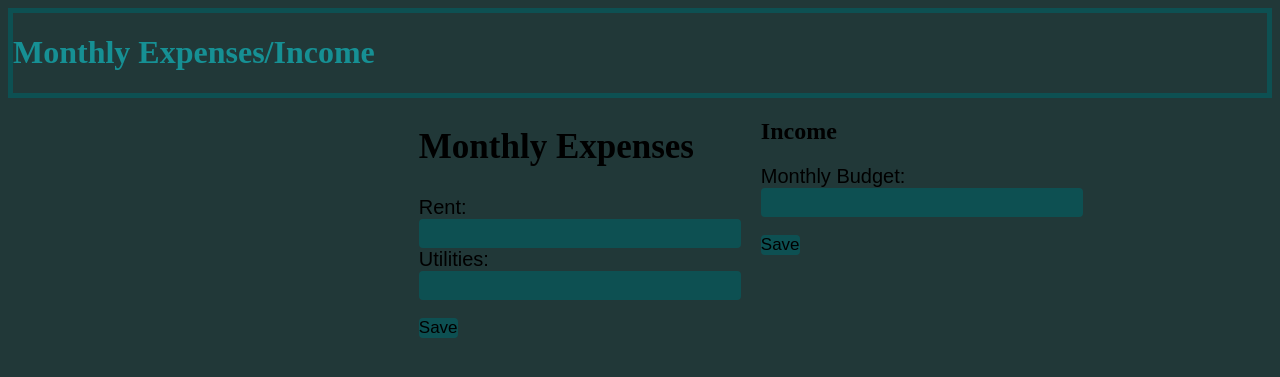
After one commit to lol70000/Website-proj, a PHP site: page /firstinput.html in a window 1280 px wide. The commit adds this page. Shown: the top 377 px of the page. Run offline with PHP 8.4, Linux system fonts and the light colour scheme.

Commit message:
Add files via upload

```diff
--- /dev/null
+++ b/firstinput.html
@@ -0,0 +1,49 @@
+<!DOCTYPE html>
+<html>
+<head>
+  <title>Financial Planning and Budgeting</title>
+  <script src="https://cdnjs.cloudflare.com/ajax/libs/Chart.js/2.9.4/Chart.js"></script>
+  <link rel="stylesheet" type="text/css" href="style.css">
+</head><script src="function.js"></script>
+<body>
+    <header>
+        <div class="box">
+            <div class="header">
+                <h1>Monthly Expenses/Income</h1>
+            </div>
+        </div>
+    </header>
+
+    <main>
+        <div class="flex-row-center">
+            <div class="padding-right">
+                <h2 class="header2">Monthly Expenses</h2>
+                <form>
+                  <label class="text" for="rent">Rent:</label>
+                  <br>
+                  <input class="input" type="number" id="rent" name="rent">
+                  <br>
+                  <label class="text" for="utilities">Utilities:</label>
+                  <input class="input" type="number" id="hello" name="utilities">
+                  <br>
+                  <br>
+                  <input class="send" type="submit" value="Save">
+                </form>
+            </div>
+            <div>
+                <h2>Income</h2>
+                <form>
+                  <label class="text" for="Budget">Monthly Budget:</label>
+                  <input class="input" type="Budget" id="salary" name="Budget">
+                  <br>
+                  <br>
+                  <input class="send" type="submit" value="Save">
+                </form>
+              </div>
+
+        </div>
+    </main>
+<script src="function.js"></script>
+<script src="https://cdnjs.cloudflare.com/ajax/libs/Chart.js/2.9.4/Chart.js"></script>
+</body>
+</html>
--- a/function.js
+++ b/function.js
@@ -1,5 +1,4 @@
-function getBudget(){
-}
+
 const budget = document.getElementById("salary")
 
 var xValues=[10,20,30,40,50,60,70]
@@ -11,8 +10,8 @@ new Chart("Capital_general",{
         labels: xValues,
         datasets:[{
             fill:false,
-            backgroundColor:"rgb(300,0,0)",
-            borderColor:"rgb(200,1,0)",
+            backgroundColor:"rgb(22,144,148)",
+            borderColor:"rgb(22,144,148)",
             data: yValues
         }]
     },
@@ -28,5 +27,18 @@ new Chart("Capital_general",{
 const d = new Date().toLocaleString().split(',')[0]
 
 console.log(d)
+var x=4
+var y=9
 
-document.getElementById("Remaining_balance").innerHTML = 5+7;
+function getexp(){
+    const rent = document.getElementById("rent")
+    const utilities = document.getElementById("hello")
+    const groceries = document.getElementById("groceries")
+    var exp = rent + utilities + groceries
+}
+
+const submit = document.getElementById("submit")
+submit.onclick = getexp
+
+document.getElementById("Remaining_balance").innerHTML = budget - exp;
+console.log(budget - exp)
--- a/style.css
+++ b/style.css
@@ -10,11 +10,14 @@
 }
 .header{
     width:700px;
-    color: rgb(32, 23, 118);;
+    color: rgb(22, 144, 148);;
 }
 
+.header2{
+    font-size: 35px;
+}
 .pee{
-    color:rgb(32, 23, 118);
+    color:rgb(22, 144, 148);
     font-size: 27px;
 }
 
@@ -28,5 +31,57 @@ body{
 }
 
 .text{
-    width: 100px;
+    font: 20px sans-serif;
+
 }
+
+.input{
+    border: 0;
+    padding: 0;
+    margin: 0;
+    background: rgb(13, 80, 82);
+    border-radius: 4px;
+    text-align:center;
+    font: 25px sans-serif
+}
+
+.send{
+    border: 0;
+    padding: 0;
+    margin: 0;
+    background: rgb(13, 80, 82);
+    border-radius: 4px;
+    text-align: center;
+    font: 17px sans-serif;
+}
+
+.flex-row{
+    display: flex;
+    flex-direction: row;
+}
+
+.flex-row-center{
+    display: flex;
+    flex-direction: row;
+    width:35%;
+    margin:auto;
+}
+
+.flex-column{
+    display: flex;
+    flex-direction: column;
+}
+
+.padding-right{
+    padding-right: 20px;
+}
+
+input::-webkit-outer-spin-button,
+input::-webkit-inner-spin-button {
+  -webkit-appearance: none;
+  margin: 0;
+}
+
+input[type="number"] {
+    -moz-appearance: textfield;
+  }
```
Also changed, not shown: index.html (+22 -35 lines).
